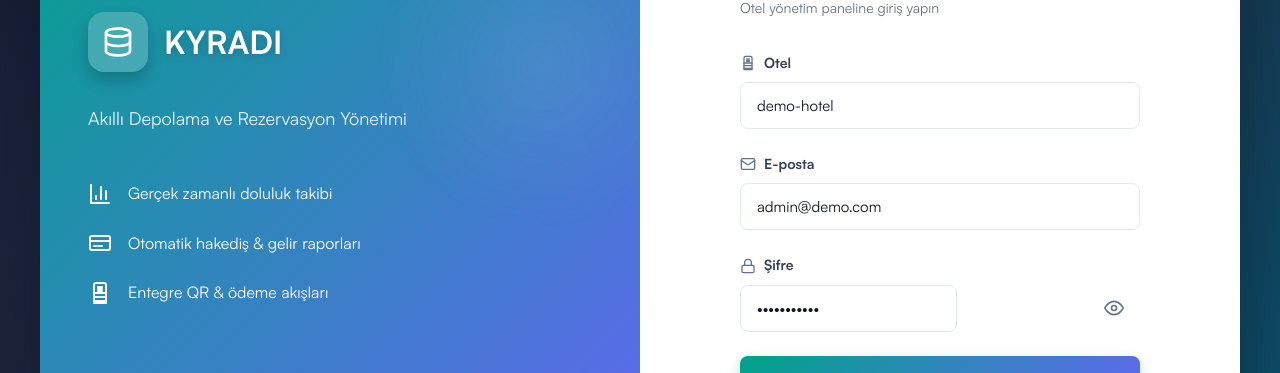
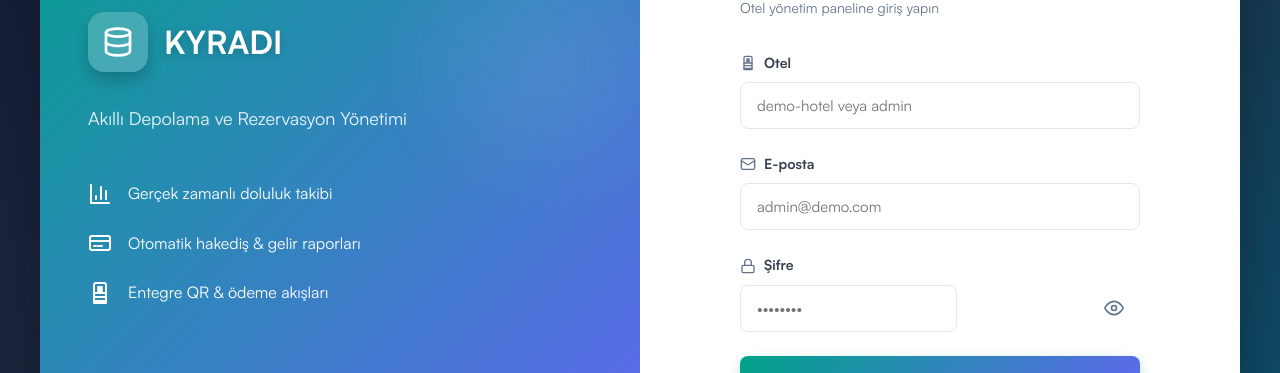
Before and after one commit to Aparialtech/kyradi-saas-canli, a React (Vite) app in the folder frontend/: page /login in a window 1280 px wide. Shown: the part 241-614 px from the top of the page. Built offline with nearby package versions, Linux system fonts and the light colour scheme; no server answers.

Commit message:
Frontend updates

```diff
--- a/frontend/src/pages/auth/LoginPage.tsx
+++ b/frontend/src/pages/auth/LoginPage.tsx
@@ -22,9 +22,9 @@ export function LoginPage() {
   const { t } = useTranslation();
 
   const [mode, setMode] = useState<LoginMode>("partner");
-  const [tenantSlug, setTenantSlug] = useState<string>("demo-hotel");
-  const [email, setEmail] = useState<string>("admin@demo.com");
-  const [password, setPassword] = useState<string>("Kyradi!2025");
+  const [tenantSlug, setTenantSlug] = useState<string>("");
+  const [email, setEmail] = useState<string>("");
+  const [password, setPassword] = useState<string>("");
   const [showPassword, setShowPassword] = useState<boolean>(false);
   const [submitting, setSubmitting] = useState<boolean>(false);
   const [error, setError] = useState<string>("");
@@ -279,7 +279,7 @@ export function LoginPage() {
                   </motion.div>
                 )}
 
-                <form className={styles.form} onSubmit={handleSubmit}>
+                <form className={styles.form} onSubmit={handleSubmit} autoComplete="off">
                   {mode === "partner" && (
                     <div className={styles.formField}>
                       <label className={styles.label}>
@@ -372,6 +372,7 @@ export function LoginPage() {
                     <motion.form
                       className={styles.resetForm}
                       onSubmit={handleForgotPassword}
+                      autoComplete="off"
                       initial={{ opacity: 0, height: 0 }}
                       animate={{ opacity: 1, height: "auto" }}
                       exit={{ opacity: 0, height: 0 }}
```
